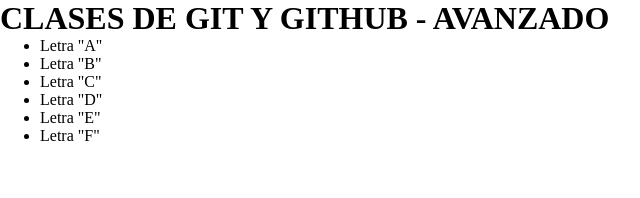
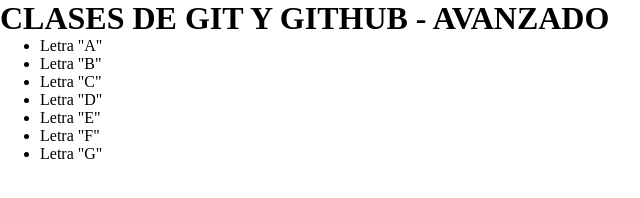
Before and after one commit to edincodes/Git-GitHub, a plain HTML site: page index.html in a window 1280 px wide. Shown: the full height of the page, 0-640 px from the left. Drawn offline with Linux system fonts and the light colour scheme.

Commit message:
Commit Letra G

```diff
--- a/index.html
+++ b/index.html
@@ -49,5 +49,10 @@
         <li>Letra "F"</li>
     </ul>
 
+    <!-- LETRA "G" -->
+    <ul>
+        <li>Letra "G"</li>
+    </ul>
+
 </body>
 </html>
```
